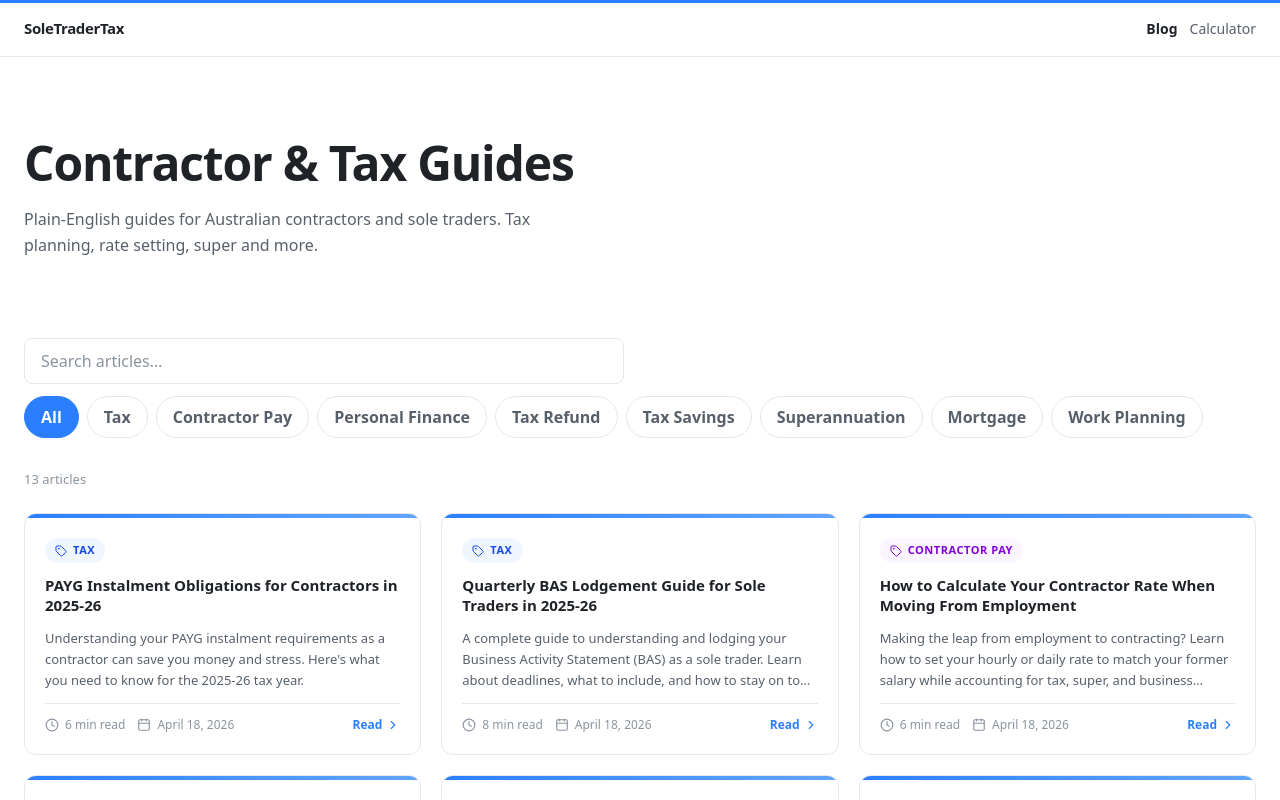
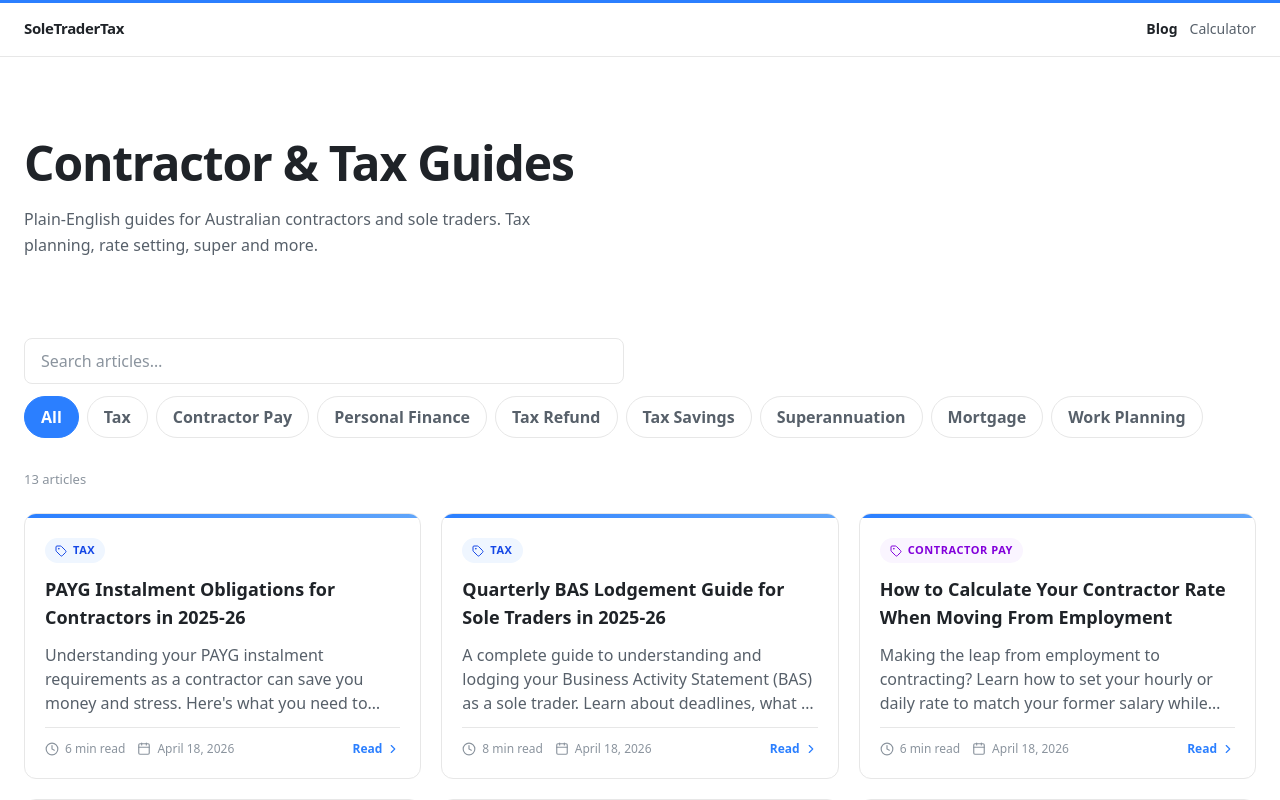
Before and after one commit to Utility-Websites-Agency/Soletrader-Tax-Calculator, a Next.js app: page /blog in a window 1280 px wide. Shown: the top 800 px of the page. Built offline with nearby package versions, Linux system fonts and the light colour scheme.

Commit message:
fix: blog card title 18px/28px leading, excerpt 16px/24px leading

```diff
--- a/app/blog/page.tsx
+++ b/app/blog/page.tsx
@@ -223,12 +223,12 @@ const filtered = useMemo(() => {
                       </span>
 
                       {/* Title */}
-                      <h2 className="text-[15px] font-bold text-[#1f2328] leading-snug group-hover:text-[#2b7fff] transition-colors line-clamp-3">
+                      <h2 className="text-[18px] font-bold text-[#1f2328] leading-[28px] group-hover:text-[#2b7fff] transition-colors line-clamp-3">
                         {post.title}
                       </h2>
 
                       {/* Excerpt */}
-                      <p className="text-[13px] text-[#57606a] leading-relaxed line-clamp-3 flex-1">
+                      <p className="text-[16px] text-[#57606a] leading-[24px] line-clamp-3 flex-1">
                         {post.excerpt}
                       </p>
 
```
